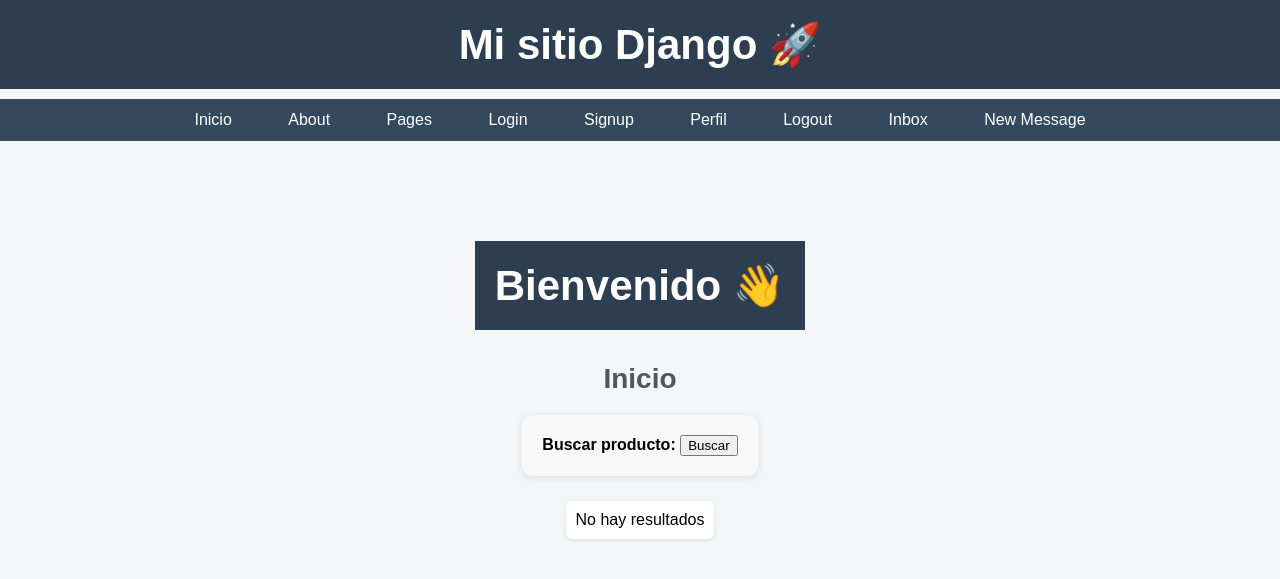
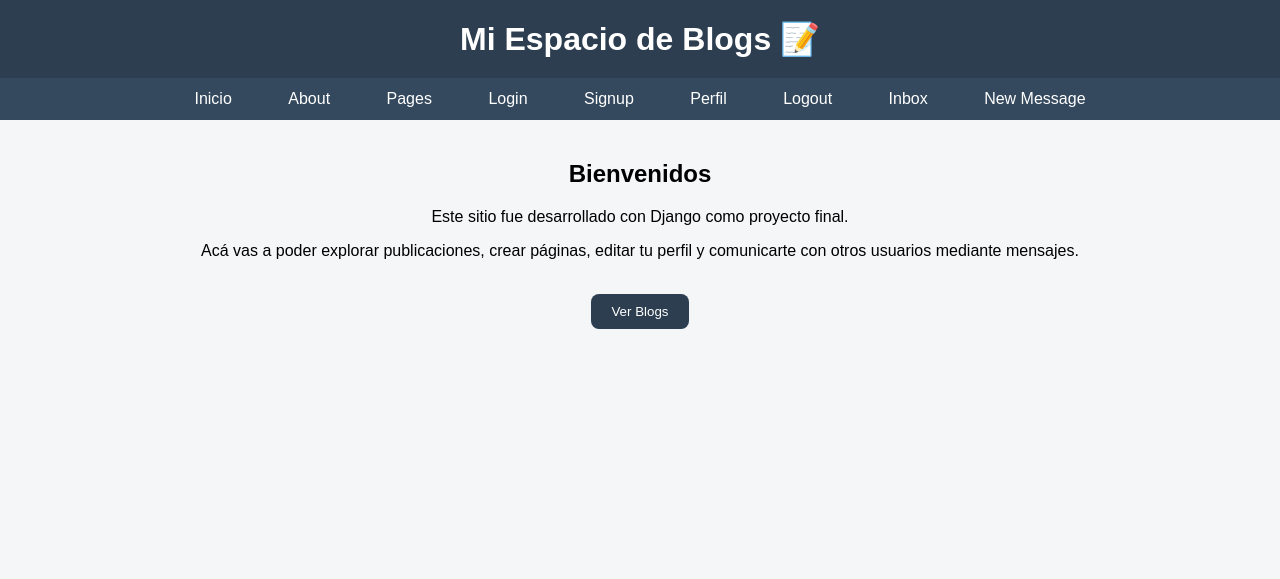
Before and after one commit to Nahircufre/Entrega-Final---Cufre-Nahir, a Django app: page / in a window 1280 px wide. Shown: the top 579 px of the page. Run offline with Django 5.2, Linux system fonts and the light colour scheme.

Commit message:
Fix de URL y rutas

```diff
--- a/app/templates/app/base.html
+++ b/app/templates/app/base.html
@@ -55,7 +55,7 @@
 
 <body>
 
-<h1>Mi sitio Django 🚀</h1>
+<h1> Mi Espacio de Blogs 📝</h1>
 
 <nav>
     <a href="/">Inicio</a>
@@ -78,9 +78,17 @@
     <a href="/messages/new/">New Message</a>
 
     {% if user.is_authenticated %}
-        <span style="color:white; margin-left:20px;">
-            Usuario logueado: {{ user.username }}
-        </span>
+    <span style="
+        background:#1abc9c;
+        color:white;
+        padding:8px 14px;
+        border-radius:20px;
+        margin-left:20px;
+        font-weight:bold;
+        display:inline-block;
+    ">
+        👤 {{ user.username }}
+    </span>
     {% endif %}
 </nav>
 
--- a/app/templates/app/index.html
+++ b/app/templates/app/index.html
@@ -2,74 +2,30 @@
 
 {% block contenido %}
 
-<style>
-    .inicio-container {
-        display: flex;
-        flex-direction: column;
-        align-items: center;
-        justify-content: center;
-        text-align: center;
-        margin-top: 80px;
-    }
+<h2>Bienvenidos </h2>
 
-    h1 {
-        font-size: 42px;
-        color: white; /* 🔥 CAMBIADO A BLANCO */
-        margin-bottom: 10px;
-    }
+<p>
+    Este sitio fue desarrollado con Django como proyecto final.
+</p>
 
-    h2 {
-        font-size: 28px;
-        color: #555;
-        margin-bottom: 20px;
-    }
+<p>
+    Acá vas a poder explorar publicaciones, crear páginas, editar tu perfil
+    y comunicarte con otros usuarios mediante mensajes.
+</p>
 
-    form {
-        background: #f8f8f8;
-        padding: 20px;
-        border-radius: 10px;
-        box-shadow: 0 2px 8px rgba(0,0,0,0.1);
-    }
+<br>
 
-    label {
-        font-weight: bold;
-    }
-
-    ul {
-        margin-top: 20px;
-        padding: 0;
-        list-style: none;
-    }
-
-    li {
-        background: white;
-        padding: 10px;
-        margin: 5px;
-        border-radius: 6px;
-        box-shadow: 0 1px 4px rgba(0,0,0,0.1);
-    }
-</style>
-
-<div class="inicio-container">
-
-    <h1>Bienvenido 👋</h1>
-
-    <h2>Inicio</h2>
-
-    <form method="get">
-        <label>Buscar producto:</label> <!-- 🔥 AGREGADO -->
-        {{ form.as_p }}
-        <button type="submit">Buscar</button>
-    </form>
-
-    <ul>
-        {% for producto in resultados %}
-            <li>{{ producto.nombre }} - ${{ producto.precio }}</li>
-        {% empty %}
-            <li>No hay resultados</li>
-        {% endfor %}
-    </ul>
-
-</div>
+<a href="/pages/" style="text-decoration:none;">
+    <button style="
+        padding:10px 20px;
+        border:none;
+        border-radius:8px;
+        background:#2c3e50;
+        color:white;
+        cursor:pointer;
+    ">
+        Ver Blogs
+    </button>
+</a>
 
 {% endblock %}
--- a/app/views.py
+++ b/app/views.py
@@ -49,7 +49,7 @@
 
 class PageDeleteView(LoginRequiredMixin, DeleteView):
     model = Page
-    template_name = 'app/page_delete.html'
+    template_name = 'app/page_confirm_delete.html'
     success_url = reverse_lazy('pages')
 
 
```
Also changed, not shown: app/templates/app/about.html (+56 -2 lines), app/templates/app/inbox.html (+47 -9 lines), app/templates/app/page_confirm_delete.html (added, +25 -0 lines), app/templates/app/page_delete.html (deleted, +0 -26 lines), app/templates/app/pages.html (+57 -9 lines).
